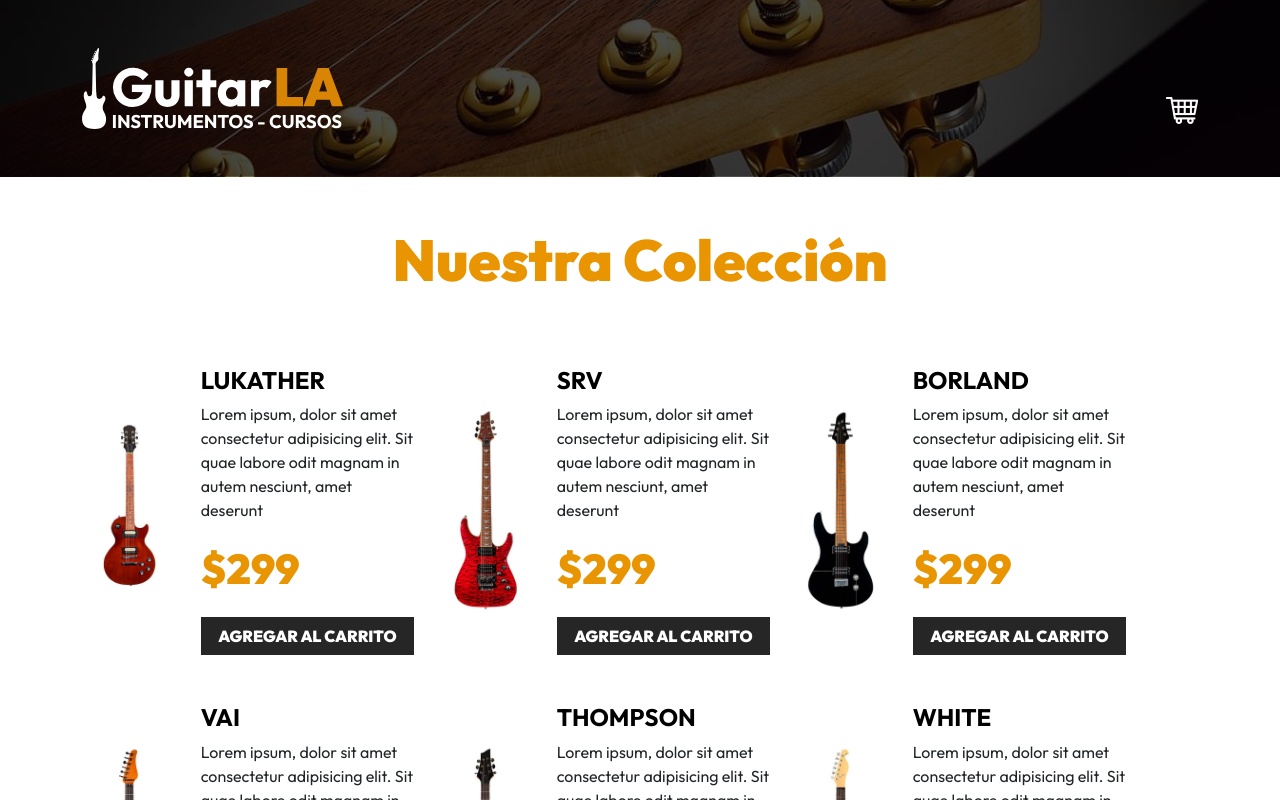
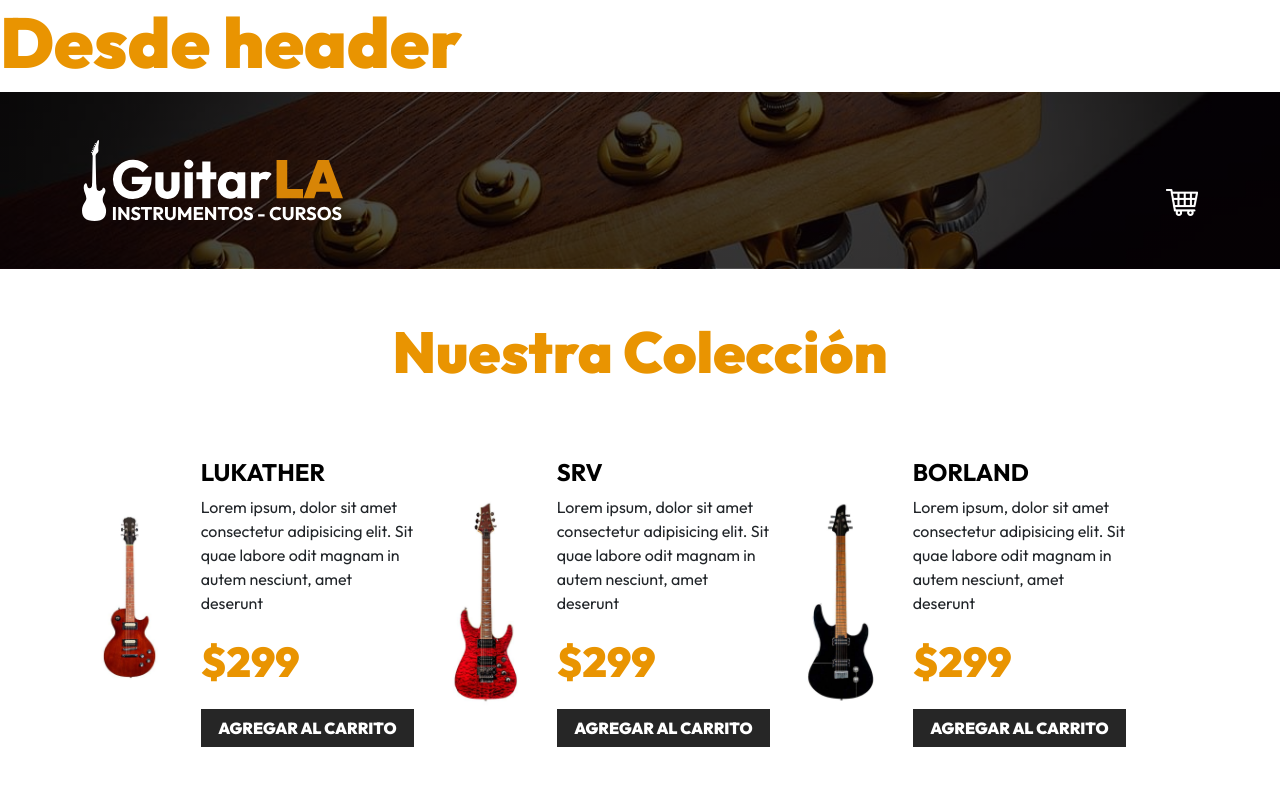
Before and after one commit to Samuel-Leal96/GuitarLA, a React (Vite) app: page / in a window 1280 px wide. Shown: the top 800 px of the page. Built offline with nearby package versions, Linux system fonts and the light colour scheme.

Commit message:
Creacion de nuestro primer componente

```diff
--- a/src/App.jsx
+++ b/src/App.jsx
@@ -1,8 +1,12 @@
+import Header from './components/Header'
+
 
 function App() {
 
   return (
     <>
+
+      <Header />
       <header class="py-5 header">
         <div class="container-xl">
           <div class="row justify-content-center justify-content-md-between">
--- /dev/null
+++ b/src/components/Header.jsx
@@ -0,0 +1,6 @@
+export default function Header () {
+
+    return(
+        <h1>Desde header</h1>
+    )
+}
```
Also changed, not shown: 1 other file (tests, documents, lock files or other folders).
